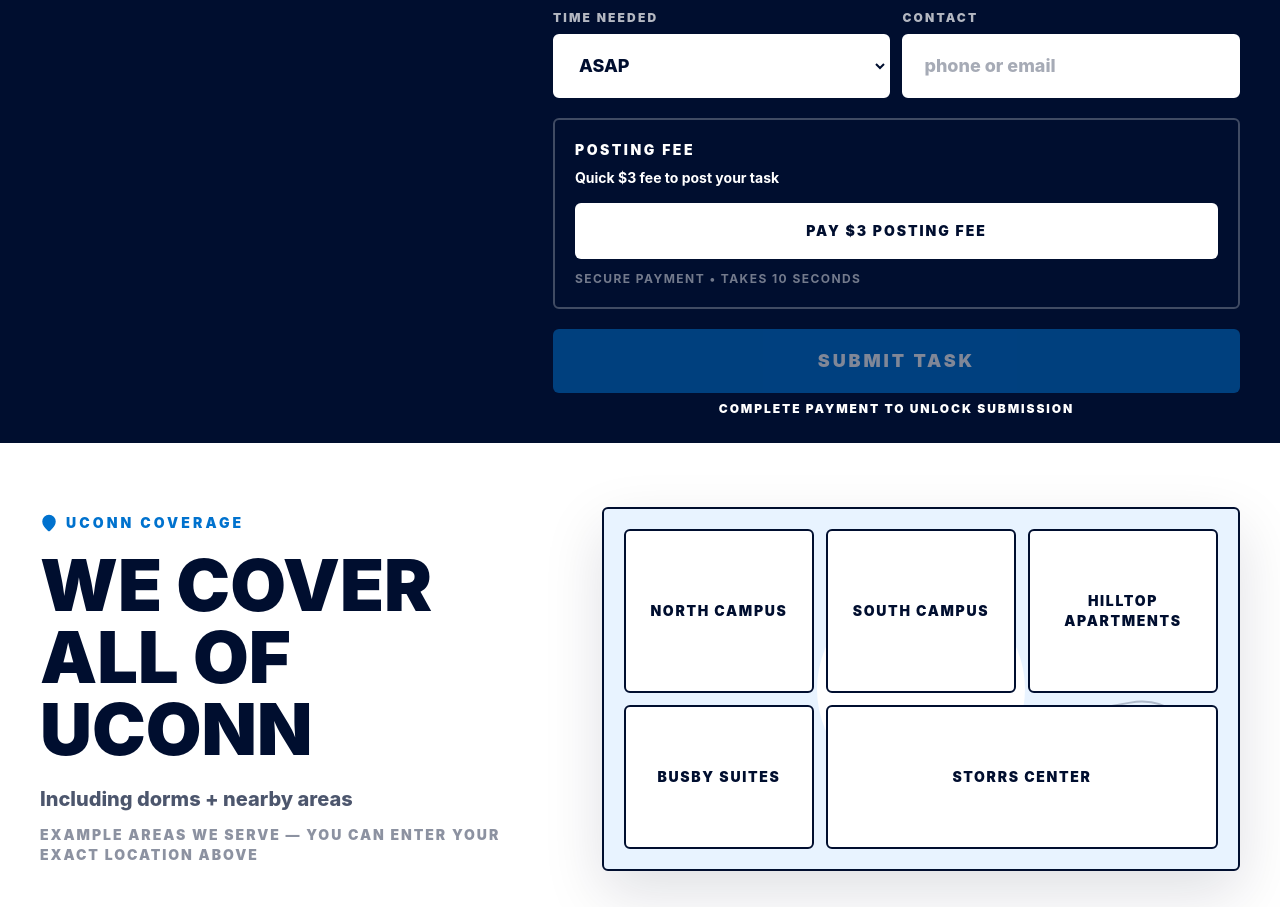
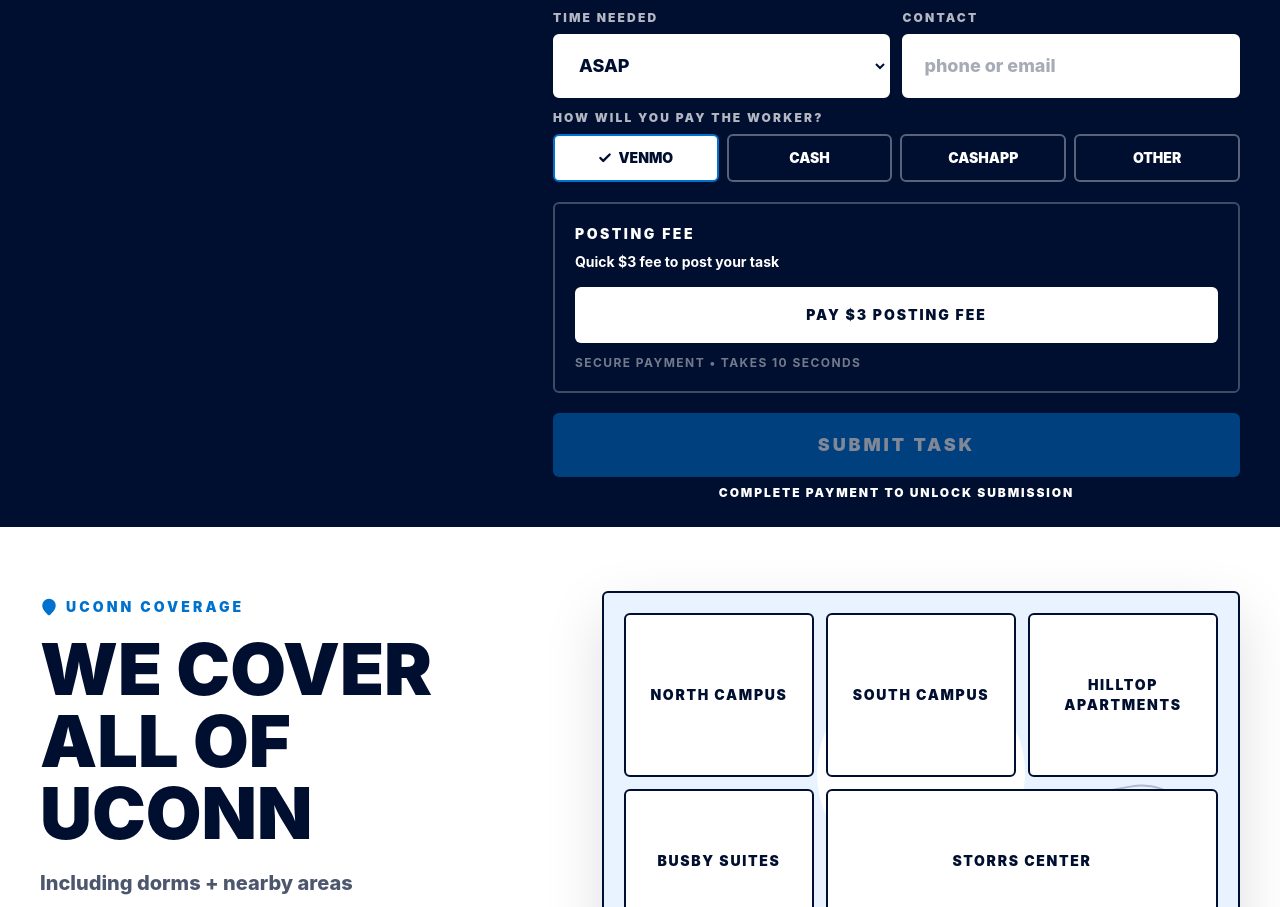
Before and after one commit to Marleystewart/TaskU, a Next.js app: page / in a window 1280 px wide. Shown: the part 974-1881 px from the top of the page. Built offline with nearby package versions, Linux system fonts and the light colour scheme.

Commit message:
Add worker payment method

```diff
--- a/app/api/submit-task/route.ts
+++ b/app/api/submit-task/route.ts
@@ -7,6 +7,7 @@
   timeNeeded?: string;
   contact?: string;
   price?: string;
+  paymentMethod?: string;
   paid?: string;
   Name?: string;
   "Task Description"?: string;
@@ -14,6 +15,7 @@
   "Time Needed"?: string;
   Contact?: string;
   Price?: string;
+  "Payment Method"?: string;
   Paid?: string;
   "Paid (Yes or No)"?: string;
 };
@@ -39,6 +41,7 @@
     const timeNeeded = submission["Time Needed"] ?? submission.timeNeeded ?? "";
     const contact = submission.Contact ?? submission.contact ?? "";
     const price = submission.Price ?? submission.price ?? "";
+    const paymentMethod = submission["Payment Method"] ?? submission.paymentMethod ?? "";
 
     console.log("Received taskDescription from request body", {
       taskDescription: submission.taskDescription,
@@ -61,6 +64,7 @@
       "Time Needed": timeNeeded || "",
       "Contact": contact || "",
       "Price": price || "",
+      "Payment Method": paymentMethod || "",
       "Paid (Yes or No)": "Yes",
     };
 
--- a/app/page.tsx
+++ b/app/page.tsx
@@ -9,6 +9,7 @@
   location: string;
   time: "ASAP" | "Today" | "This Week";
   contact: string;
+  paymentMethod: "Venmo" | "Cash" | "CashApp" | "Other";
 };
 
 const trustItems = [
@@ -17,6 +18,7 @@
   { label: "Affordable help", icon: CircleDollarSign },
 ];
 
+const workerPaymentMethods = ["Venmo", "Cash", "CashApp", "Other"] as const;
 const taskCategories = ["Move", "Tutor", "Pickup", "Clean", "Errand", "Fix", "Other"];
 const taskPlaceholders = ["Move a mini fridge", "Take trash out", "Help move boxes", "Pick up groceries"];
 const paymentStorageKey = "tasku-posting-fee-paid";
@@ -27,6 +29,7 @@
   location: "",
   time: "ASAP",
   contact: "",
+  paymentMethod: "Venmo",
 };
 
 export default function Home() {
@@ -77,6 +80,9 @@
             ? restored.time
             : current.time,
           contact: restored.contact ?? current.contact,
+          paymentMethod: workerPaymentMethods.includes(restored.paymentMethod as TaskForm["paymentMethod"])
+            ? (restored.paymentMethod as TaskForm["paymentMethod"])
+            : current.paymentMethod,
         }));
         setTaskDescription(restored.taskDescription ?? "");
 
@@ -167,6 +173,7 @@
     const timeNeeded = form.time;
     const contact = form.contact;
     const price = form.budget;
+    const paymentMethod = form.paymentMethod;
     const submitBody = {
       name,
       taskDescription,
@@ -174,6 +181,7 @@
       timeNeeded,
       contact,
       price,
+      paymentMethod,
     };
     console.log("SUBMIT BODY:", submitBody);
 
@@ -388,6 +396,29 @@
               </label>
             </div>
 
+            <div className="grid gap-2">
+              <span className="text-xs font-black uppercase tracking-[0.18em] text-white/70">
+                How will you pay the worker?
+              </span>
+              <div className="grid grid-cols-2 gap-2 sm:grid-cols-4">
+                {workerPaymentMethods.map((method) => (
+                  <button
+                    type="button"
+                    key={method}
+                    onClick={() => updateField("paymentMethod", method)}
+                    className={`flex h-12 items-center justify-center gap-1.5 rounded-md border-2 text-xs font-black uppercase transition duration-200 hover:scale-[1.02] sm:text-sm ${
+                      form.paymentMethod === method
+                        ? "border-husky bg-white text-uconn"
+                        : "border-white/35 bg-white/8 text-white hover:border-white hover:bg-white/15"
+                    }`}
+                  >
+                    {form.paymentMethod === method ? <Check size={14} strokeWidth={4} /> : null}
+                    {method}
+                  </button>
+                ))}
+              </div>
+            </div>
+
             <div className="mt-2 rounded-md border-2 border-white/25 bg-white/8 p-5">
               <h3 className="text-sm font-black uppercase tracking-[0.18em] text-white">
                 Posting Fee
```
